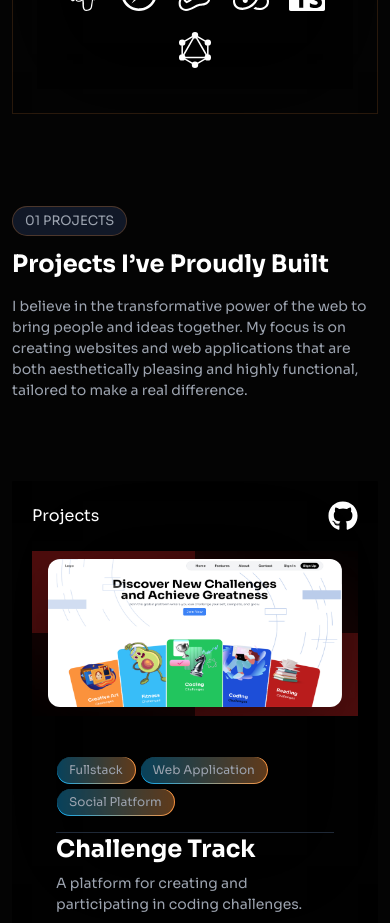
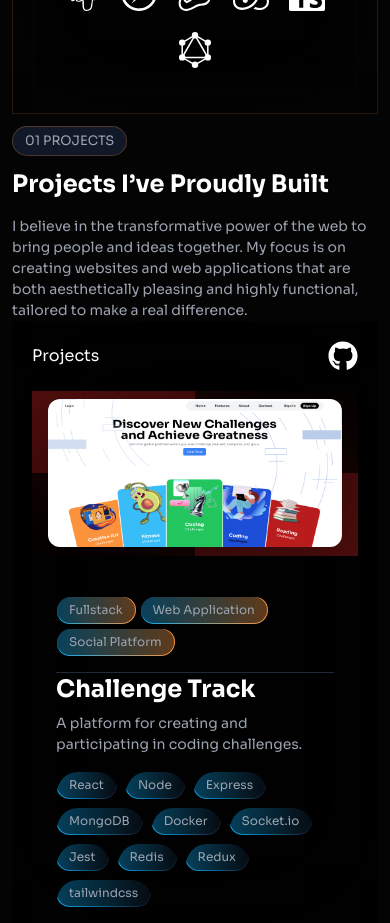
Before and after one commit to Nathanim1919/portfolio-v2, a React (Vite) app in the folder client/: page / in a window 390 px wide. Shown: the part 2840-3763 px from the top of the page. Built offline with nearby package versions, Linux system fonts and the light colour scheme.

Commit message:
refactor: adjust padding in Projects page layout for improved spacing

```diff
--- a/client/src/pages/Projects.jsx
+++ b/client/src/pages/Projects.jsx
@@ -5,7 +5,7 @@ import { ProjectsData } from "../projects";
 const Projects = () => {
   return (
     <div className="text-white">
-      <div className="grid grid-cols-1 lg:grid-cols-2 gap-4 md:gap-10 py-20 place-items-center">
+      <div className="grid grid-cols-1 lg:grid-cols-2 gap-4 md:gap-10 md:py-20 place-items-center">
         <div className="flex w-full flex-col gap-3 items-start justify-center">
           <h3 className="text-gray-400 m-0 bg-gray-900 border border-orange-400/25 py-1 px-3 rounded-full text-[13px]">
             01 PROJECTS
```
